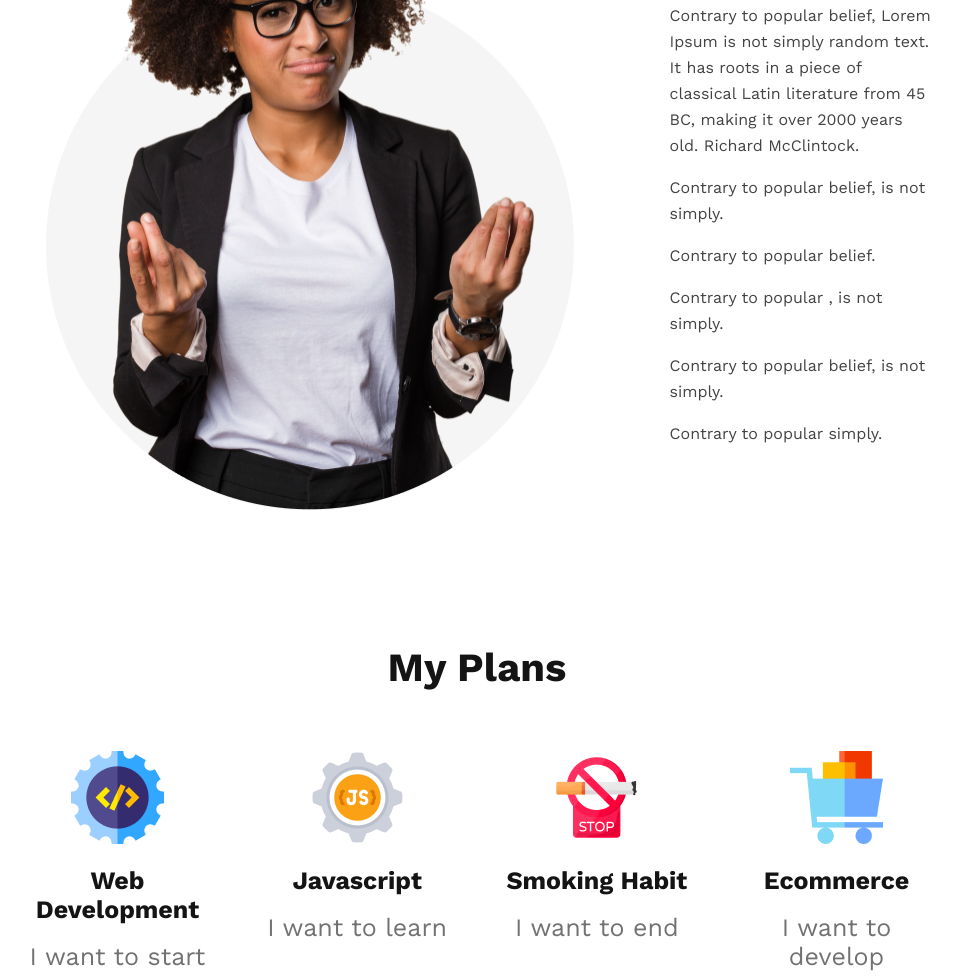
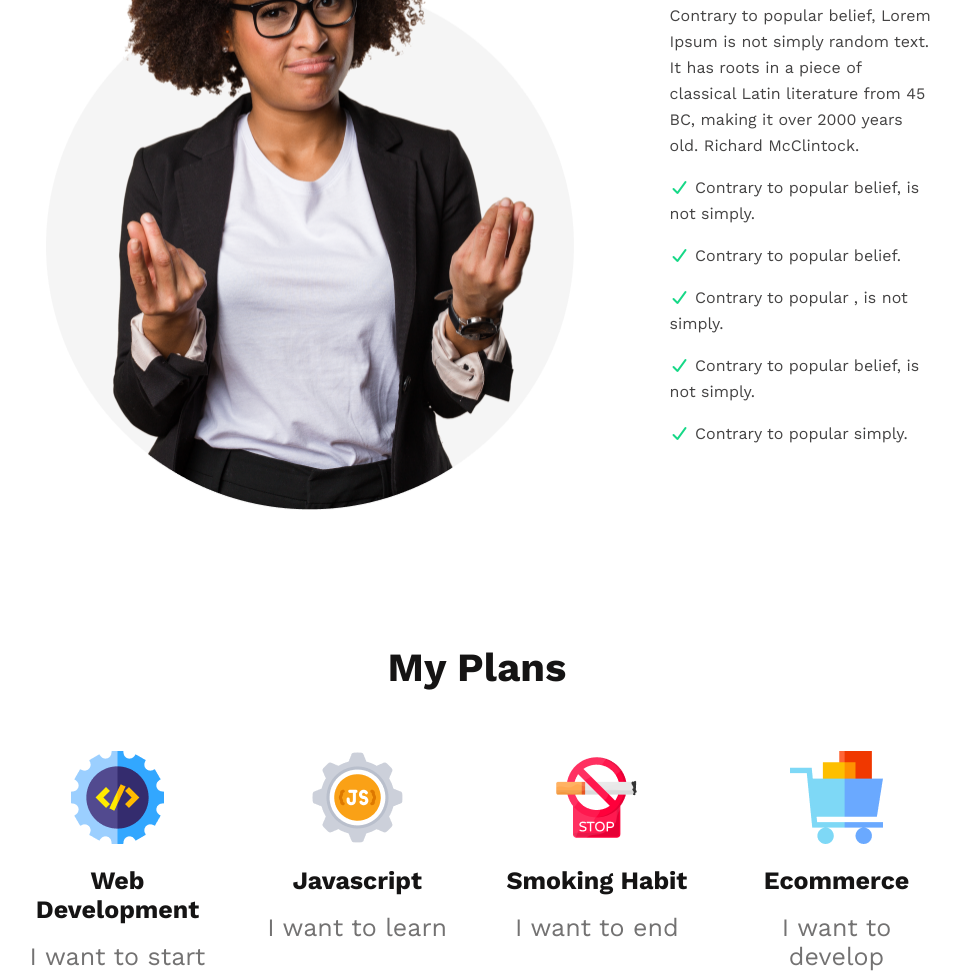
Before and after one commit to NishatNuzhatK/milestone-1-practice, a plain HTML site: page index.html in a window 1280 px wide. Shown: the part 1151-2127 px from the top of the page, without its empty margins (163-1119 px from the left). Drawn offline with nearby package versions, Linux system fonts and the light colour scheme.

Commit message:
fixed the check right bullets

```diff
--- a/index.html
+++ b/index.html
@@ -7,6 +7,7 @@
     <link rel="preconnect" href="https://fonts.googleapis.com">
 <link rel="preconnect" href="https://fonts.gstatic.com" crossorigin>
 <link href="https://fonts.googleapis.com/css2?family=Open+Sans:ital,wght@0,300..800;1,300..800&family=Work+Sans:ital,wght@0,100..900;1,100..900&display=swap" rel="stylesheet">
+<link rel="stylesheet" href="https://cdnjs.cloudflare.com/ajax/libs/font-awesome/7.0.1/css/all.min.css" integrity="sha512-2SwdPD6INVrV/lHTZbO2nodKhrnDdJK9/kg2XD1r9uGqPo1cUbujc+IYdlYdEErWNu69gVcYgdxlmVmzTWnetw==" crossorigin="anonymous" referrerpolicy="no-referrer" />
 <link rel="stylesheet" href="styles/newme.css">
 
 </head>
@@ -42,12 +43,13 @@
                         <p>Contrary to popular belief, Lorem Ipsum is not simply random text. It has roots in a piece of classical Latin literature from 45 BC, making it over 2000 years old. Richard McClintock.</p>
 
                     <div>
+                        <!-- <i class="fa-thin fa-check" style="color: #16d887;"></i> -->
                         <ul>
-                        <li>Contrary to popular belief, is not simply.</li>
-                        <li>Contrary to popular belief.</li>
-                        <li>Contrary to popular , is not simply.</li>
-                        <li>Contrary to popular belief, is not simply.</li>
-                        <li>Contrary to popular simply.</li>
+                        <li><i class="fa-solid fa-check" style="color: #16d887;"></i> Contrary to popular belief, is not simply.</li>
+                        <li><i class="fa-solid fa-check" style="color: #16d887;"></i> Contrary to popular belief.</li>
+                        <li><i class="fa-solid fa-check" style="color: #16d887;"></i> Contrary to popular , is not simply.</li>
+                        <li><i class="fa-solid fa-check" style="color: #16d887;"></i> Contrary to popular belief, is not simply.</li>
+                        <li><i class="fa-solid fa-check" style="color: #16d887;"></i> Contrary to popular simply.</li>
                     </ul>
                     </div>
 
```
